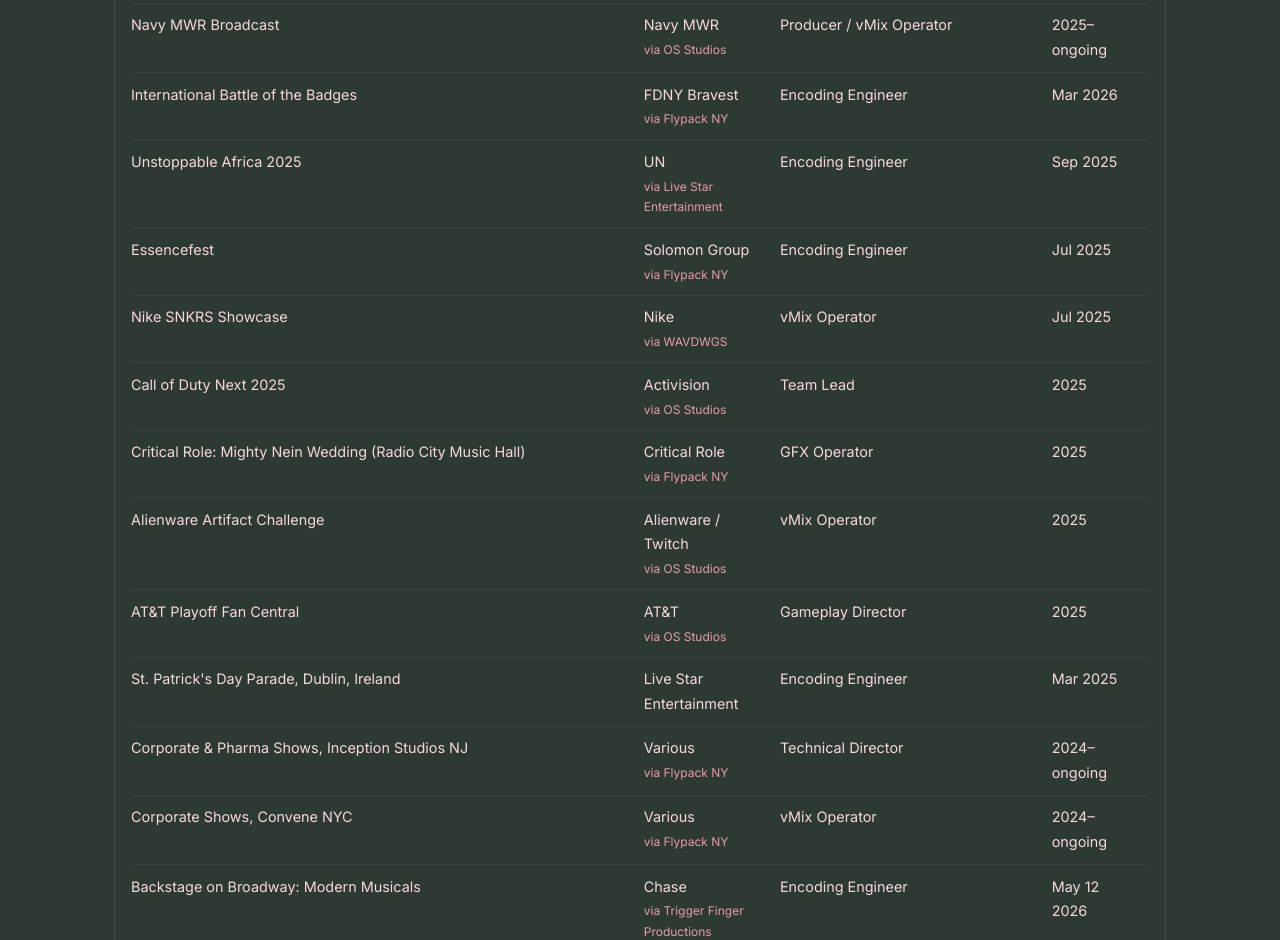
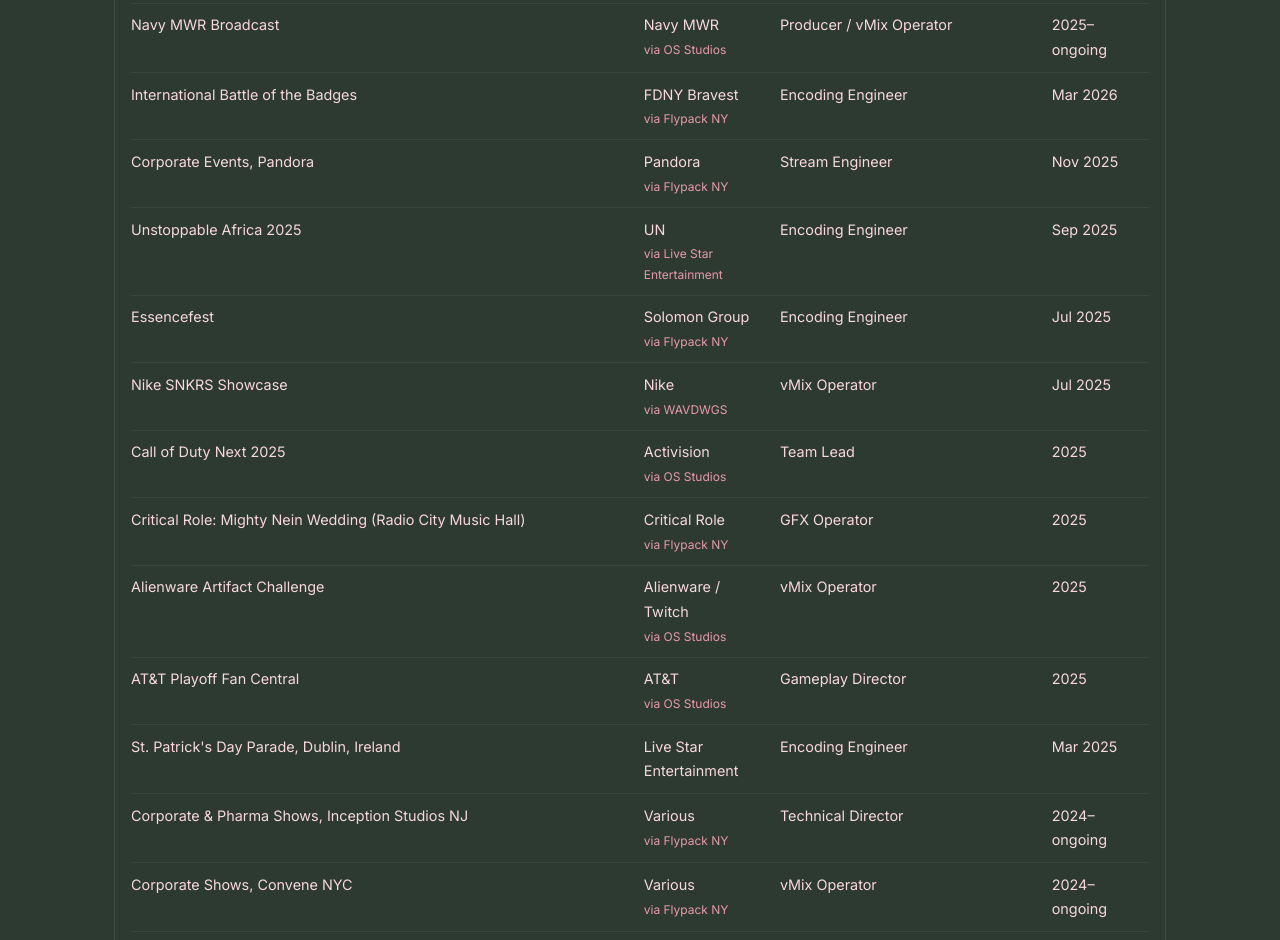
Before and after one commit to VermilionRose/vermilionrose.github.io, an Astro site: page / in a window 1280 px wide. Shown: the part 4557-5497 px from the top of the page. Built offline with nearby package versions, Linux system fonts and the light colour scheme; Astro itself is replaced by a stand-in of ours.

Commit message:
Update Credits.astro

```diff
--- a/src/components/Credits.astro
+++ b/src/components/Credits.astro
@@ -8,6 +8,7 @@ const credits = [
   { event: "Navy MWR Broadcast", client: "Navy MWR", via: "OS Studios", role: "Producer / vMix Operator", year: "2025–ongoing" },
   { event: "International Battle of the Badges", client: "FDNY Bravest", via: "Flypack NY", role: "Encoding Engineer", year: "Mar 2026" },
   // 2025
+  { event: "Corporate Events, Pandora", client: "Pandora", via: "Flypack NY", role: "Stream Engineer", year: "Nov 2025" },
   { event: "Unstoppable Africa 2025", client: "UN", via: "Live Star Entertainment", role: "Encoding Engineer", year: "Sep 2025" },
   { event: "Essencefest", client: "Solomon Group", via: "Flypack NY", role: "Encoding Engineer", year: "Jul 2025" },
   { event: "Nike SNKRS Showcase", client: "Nike", via: "WAVDWGS", role: "vMix Operator", year: "Jul 2025" },
```
